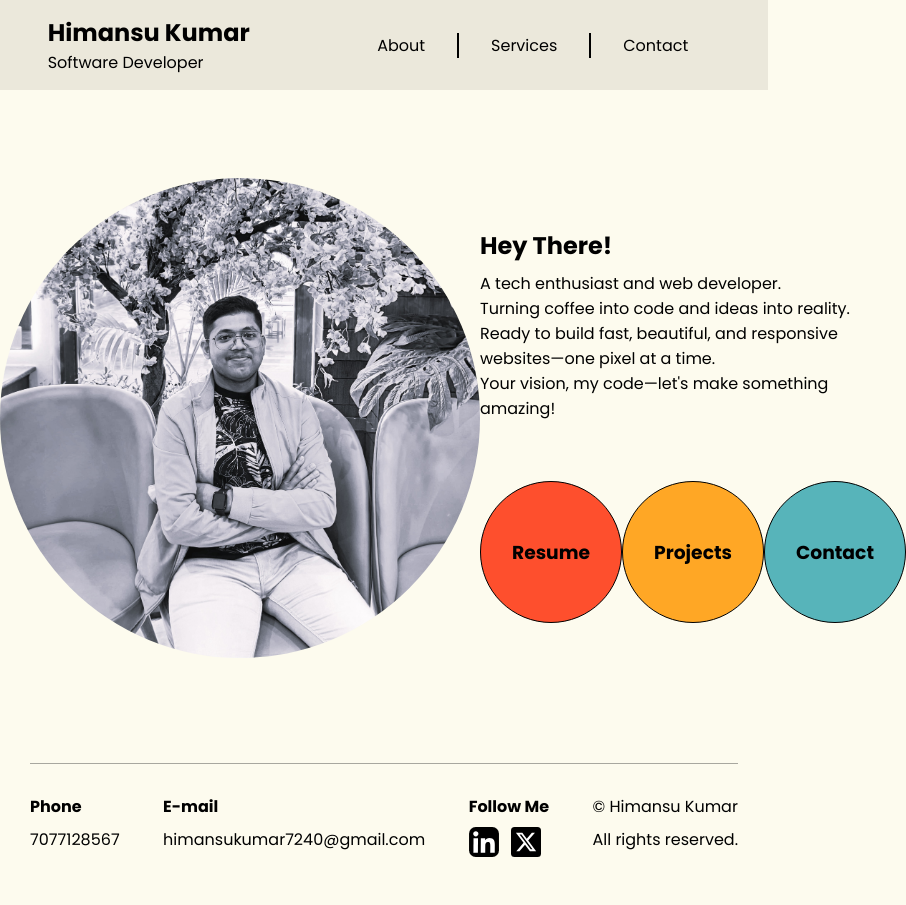
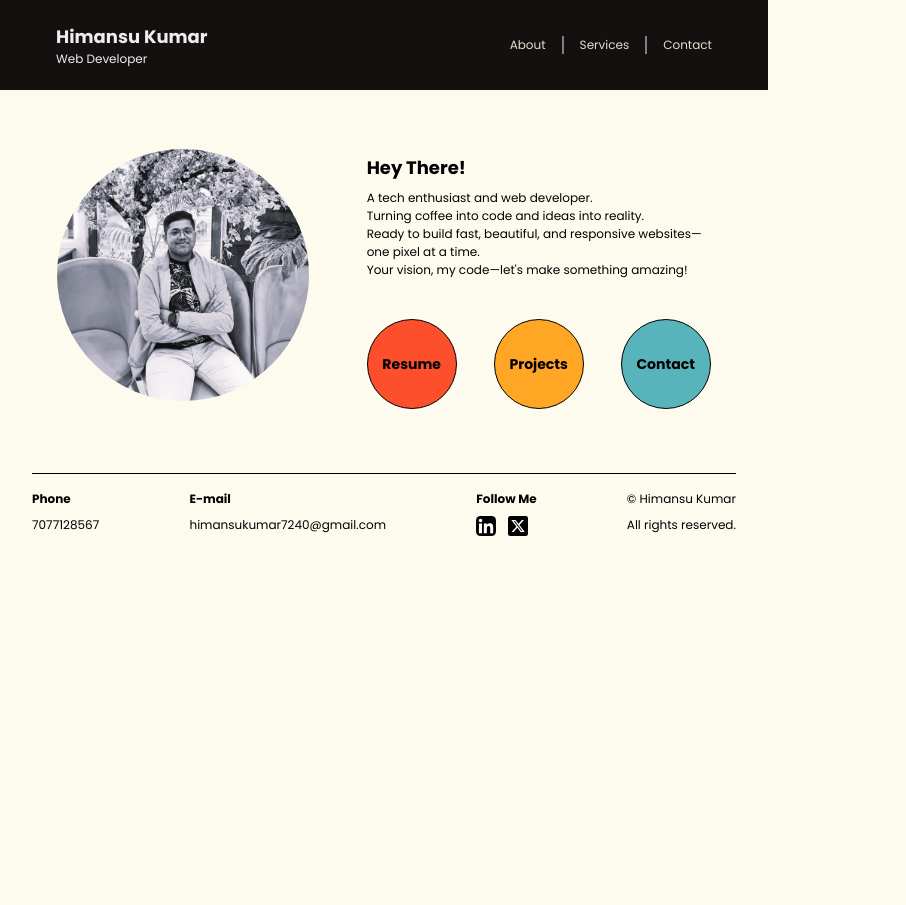
Before and after one commit to Himansu-Kumar/portfolio-himansu, a plain HTML site: page index.html in a window 768 px wide. Shown: the whole page, 906 px wide, since content can reach past the window. After the commit the page ends 800 px from the top, so only its background shows below. Drawn offline with Linux system fonts and the light colour scheme.

Commit message:
responsive home page

```diff
--- a/contact.css
+++ b/contact.css
@@ -1,6 +1,7 @@
 * {
   margin: 0;
   padding: 0;
+  font-family: "Poppins", serif;
 }
 body {
   background-color: #fdfbee;
@@ -8,14 +9,18 @@ body {
 }
 nav {
   display: flex;
-  justify-content: space-around;
+  justify-content: space-between;
   align-items: center;
   height: 90px;
-  background-color: #ebe8db;
+  background-color: #141010;
+  padding: 0 152px;
 }
 .left h1 a {
   text-decoration: none;
-  color: black;
+  color: #EDEDED;
+}
+nav .left{
+  color: #EDEDED;
 }
 nav ul {
   display: flex;
@@ -24,7 +29,7 @@ nav ul {
 nav ul li {
   list-style: none;
   padding: 0 32px;
-  border: 1px solid black;
+  border: 1px solid gray;
   border-top: none;
   border-bottom: none;
 }
@@ -33,43 +38,21 @@ nav ul li {
 }
 #Contact {
   border-right: none;
+  padding-right: 0;
 }
 nav ul li a {
   text-decoration: none;
-  color: black;
+  color: #E2DFD0;
 }
 nav ul li a:hover {
-  color: rgb(146, 100, 2);
+  color: rgb(105, 105, 88);
 }
-h2 {
-  margin: 60px 0 20px 0;
-}
-.container{
-  display: flex;
-  flex-direction: row;
-  justify-content: space-around ;
-  align-items: center;
-}
-form{
-  display: flex;
-  flex-direction: column;
-  gap: 24px;
-  margin-top: 60px;
-}
-.name{
+.container {
   display: flex;
   flex-direction: row;
   justify-content: space-between;
-}
-.name input{
-  width: 180px;
-}
-.message input{
-  height: 60px;
-}
-form input{
-  width: 400px;
-  height: 30px;
+  align-items: center;
+  padding: 0 120px 0 120px;
 }
 .info {
   display: flex;
@@ -82,9 +65,56 @@ form input{
 .email p {
   margin: 4px 0;
 }
-.social img{
+.social img {
   height: 30px;
   width: 30px;
   margin: 4px 0;
   padding-right: 24px;
 }
+form {
+  display: flex;
+  flex-direction: column;
+  gap: 24px;
+  margin-top: 60px;
+}
+.name {
+  display: flex;
+  flex-direction: row;
+  justify-content: space-between;
+}
+.name input {
+  width: 170px;
+}
+.message input {
+  height: 64px;
+}
+form input {
+  width: 400px;
+  height: 32px;
+}
+#submit-button {
+  background-color: white;
+  padding: 8px;
+  padding-left: 24px;
+  padding-right: 24px;
+  font-size: 20px;
+  border-radius: 72px;
+  border: 4px solid green;
+  color: green;
+}
+.button {
+  text-align: center;
+}
+#submit-button:hover {
+  background-color: green;
+  color: white;
+}
+
+.forms {
+  background-color: rgb(128, 127, 127);
+  border: 4px solid black;
+  border-radius: 72px;
+  margin-top: 4px;
+  padding: 0 16px;
+  caret-color: black;
+}
--- a/index.html
+++ b/index.html
@@ -18,7 +18,7 @@
       <nav>
         <div class="left">
           <h1><a href="index.html">Himansu Kumar</a></h1>
-          Software Developer
+          Web Developer
         </div>
         <div class="right">
           <ul>
--- a/style.css
+++ b/style.css
@@ -1,6 +1,7 @@
 * {
   margin: 0;
   padding: 0;
+  font-family: "Poppins", serif;
 }
 body {
   background-color: #fdfbee;
@@ -8,14 +9,18 @@ body {
 }
 nav {
   display: flex;
-  justify-content: space-around;
+  justify-content: space-between;
   align-items: center;
   height: 90px;
-  background-color: #ebe8db;
+  background-color: #141010;
+  padding: 0 152px;
 }
 .left h1 a {
   text-decoration: none;
-  color: black;
+  color: #EDEDED;
+}
+nav .left{
+  color: #EDEDED;
 }
 nav ul {
   display: flex;
@@ -24,7 +29,7 @@ nav ul {
 nav ul li {
   list-style: none;
   padding: 0 32px;
-  border: 1px solid black;
+  border: 1px solid gray;
   border-top: none;
   border-bottom: none;
 }
@@ -33,13 +38,14 @@ nav ul li {
 }
 #Contact {
   border-right: none;
+  padding-right: 0;
 }
 nav ul li a {
   text-decoration: none;
-  color: black;
+  color: #E2DFD0;
 }
 nav ul li a:hover {
-  color: rgb(146, 100, 2);
+  color: rgb(105, 105, 88);
 }
 .container {
   display: flex;
@@ -51,6 +57,10 @@ nav ul li a:hover {
   height: 480px;
   width: 480px;
   border-radius: 50%;
+  transition: transform 250ms;
+}
+.img :hover {
+  transform: scale(1.05);
 }
 .linkCircles {
   display: flex;
@@ -94,9 +104,9 @@ footer {
   display: flex;
   flex-direction: row;
   justify-content: space-between;
-  margin: 10px 30px;
-  border-top: 1px rgba(28, 28, 28, 0.377) solid;
-  padding: 30px 0;
+  margin: 10px 32px;
+  border-top: 1px black solid;
+  padding: 32px 0;
 }
 footer div a {
   padding-right: 8px;
@@ -104,11 +114,123 @@ footer div a {
 .foot {
   margin: 8px 0;
 }
-.linkedin img{
-  height: 30px;
-  width: 30px;
+.foot img{
+  height: 32px;
+  width: 32px;
 }
-.x img{
-  height: 30px;
-  width: 30px;
+
+@media(max-width:1024px) and (min-width:900px){
+  body{
+    font-size: 16px;
+  }
+  nav{
+    padding: 0 88px;
+  }
+  nav ul li{
+    padding: 0 24px;
+  }
+  .container{
+    padding: 72px 0;
+  }
+  .container img{
+    height: 360px;
+    width: 360px;
+  }
+  .contents{
+    width: 440px;
+  }
+  .texts{
+    padding-bottom: 32px;
+  }
+  .linkCircles{
+    padding-top: 20px;
+  }
+  .circles{
+    height: 120px;
+    width: 120px;
+  }
+  footer{
+    padding: 24px 0;
+  }
+  .foot img{
+    height: 24px;
+    width: 24px;
+  }
 }
+@media(max-width:899px) and (min-width:768px){
+  body{
+    font-size: 14px;
+  }
+  nav{
+    padding: 0 72px;
+  }
+  nav ul li{
+    padding: 0 16px;
+  }
+  .container{
+    padding: 72px 0;
+  }
+  .container img{
+    height: 320px;
+    width: 320px;
+  }
+  .contents{
+    width: 400px;
+  }
+  .texts{
+    padding-bottom: 32px;
+  }
+  .linkCircles{
+    padding-top: 16px;
+  }
+  .circles{
+    height: 100px;
+    width: 100px;
+  }
+  footer{
+    padding: 24px 0;
+  }
+  .foot img{
+    height: 24px;
+    width: 24px;
+  }
+}
+@media(max-width:768px) and (min-width:650px){
+  body{
+    font-size: 12px;
+  }
+  nav{
+    padding: 0 56px;
+  }
+  nav ul li{
+    padding: 0 16px;
+  }
+  .container{
+    padding: 56px 0;
+  }
+  .container img{
+    height: 252px;
+    width: 252px;
+  }
+  .contents{
+    width: 344px;
+  }
+  .texts{
+    padding-bottom: 24px;
+  }
+  .linkCircles{
+    padding-top: 16px;
+  }
+  .circles{
+    height: 88px;
+    width: 88px;
+  }
+  footer{
+    padding: 16px 0;
+    margin: 8px 32px;
+  }
+  .foot img{
+    height: 20px;
+    width: 20px;
+  }
+}
```
Also changed, not shown: contact.html (+16 -7 lines).
